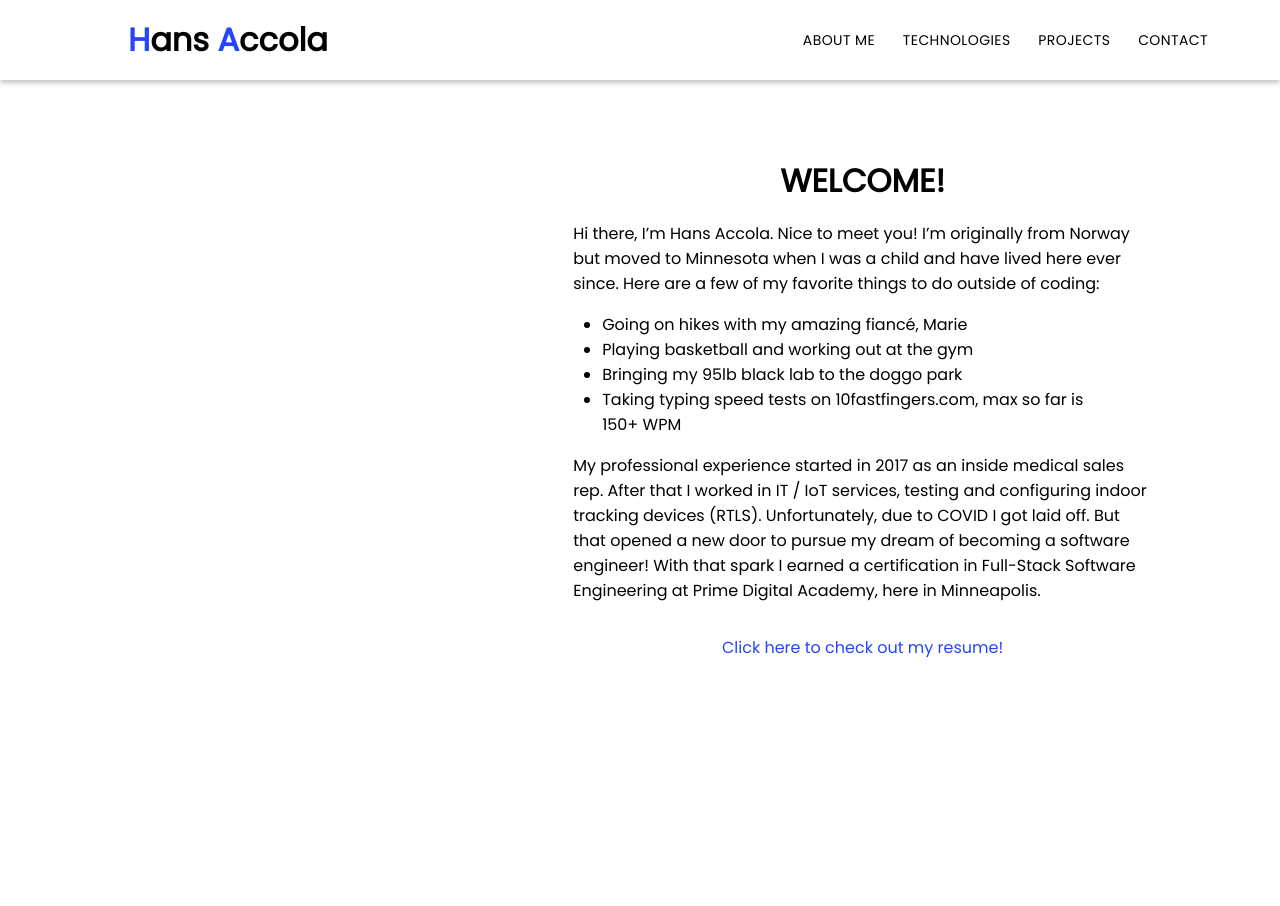
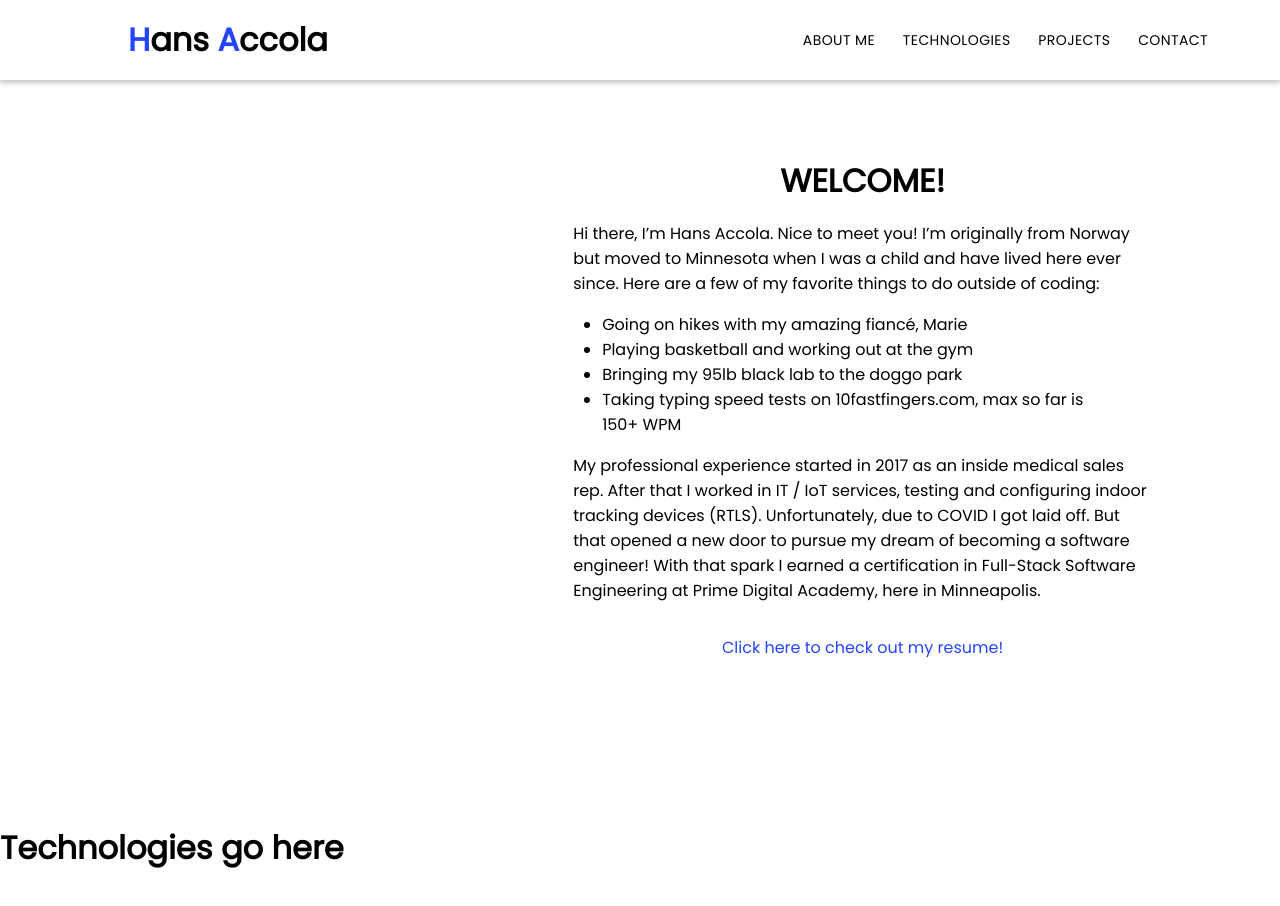
Before and after one commit to iHansy/responsive-portfolio, a React (Create React App) app: page / in a window 1280 px wide. Shown: the top 906 px of the page. Built offline with nearby package versions, Linux system fonts and the light colour scheme.

Commit message:
added projects files

```diff
--- a/src/components/Technologies.js
+++ b/src/components/Technologies.js
@@ -8,7 +8,7 @@ function Technologies(props) {
 
     return (
        <div className="technologies-container">
-           {/* <h1>Technologies go here</h1> */}
+           <h1>Technologies go here</h1>
        </div>
     );
 };
```
Also changed, not shown: src/components/Projects.css (added), src/components/Projects.js (added), 1 other file (tests, documents, lock files or other folders).
